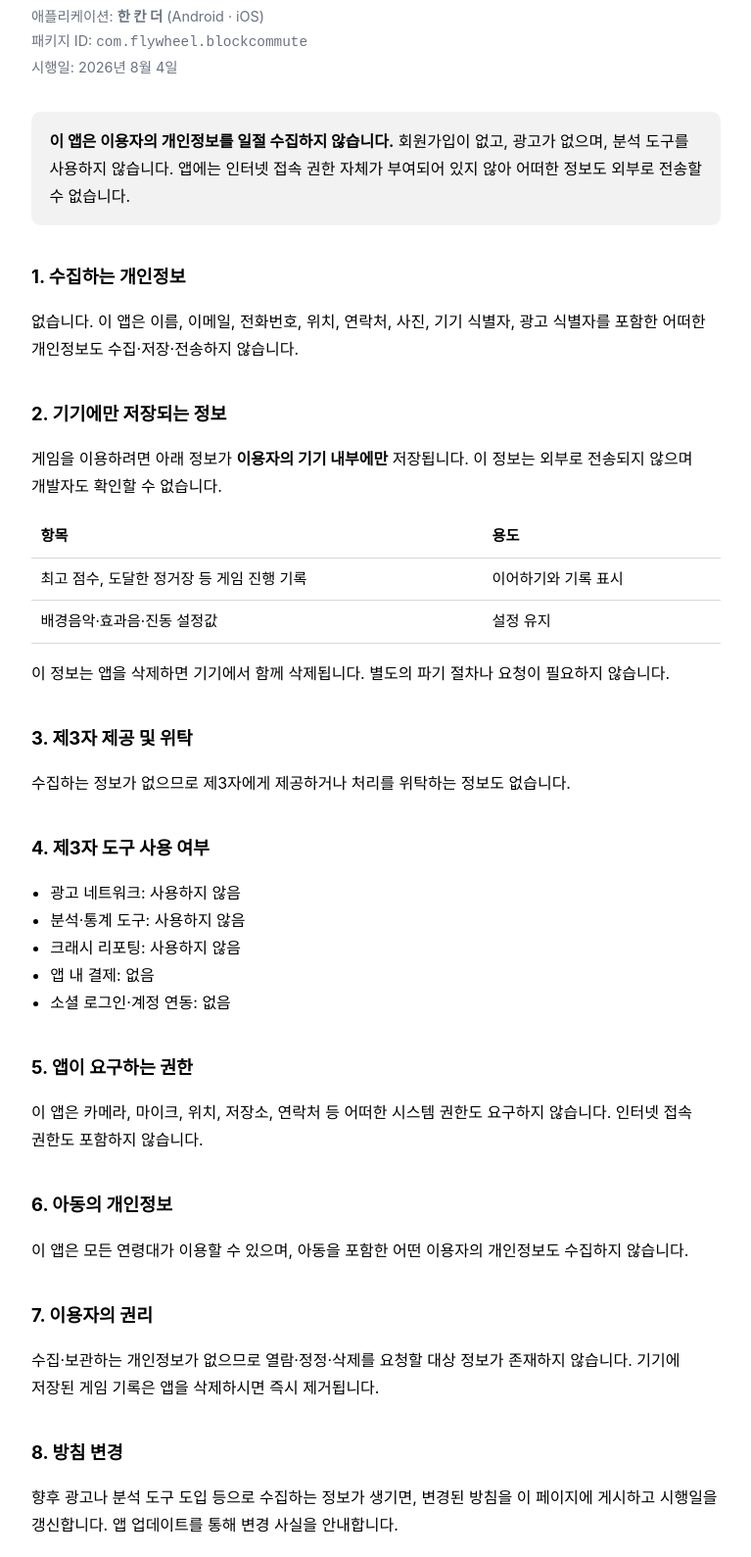
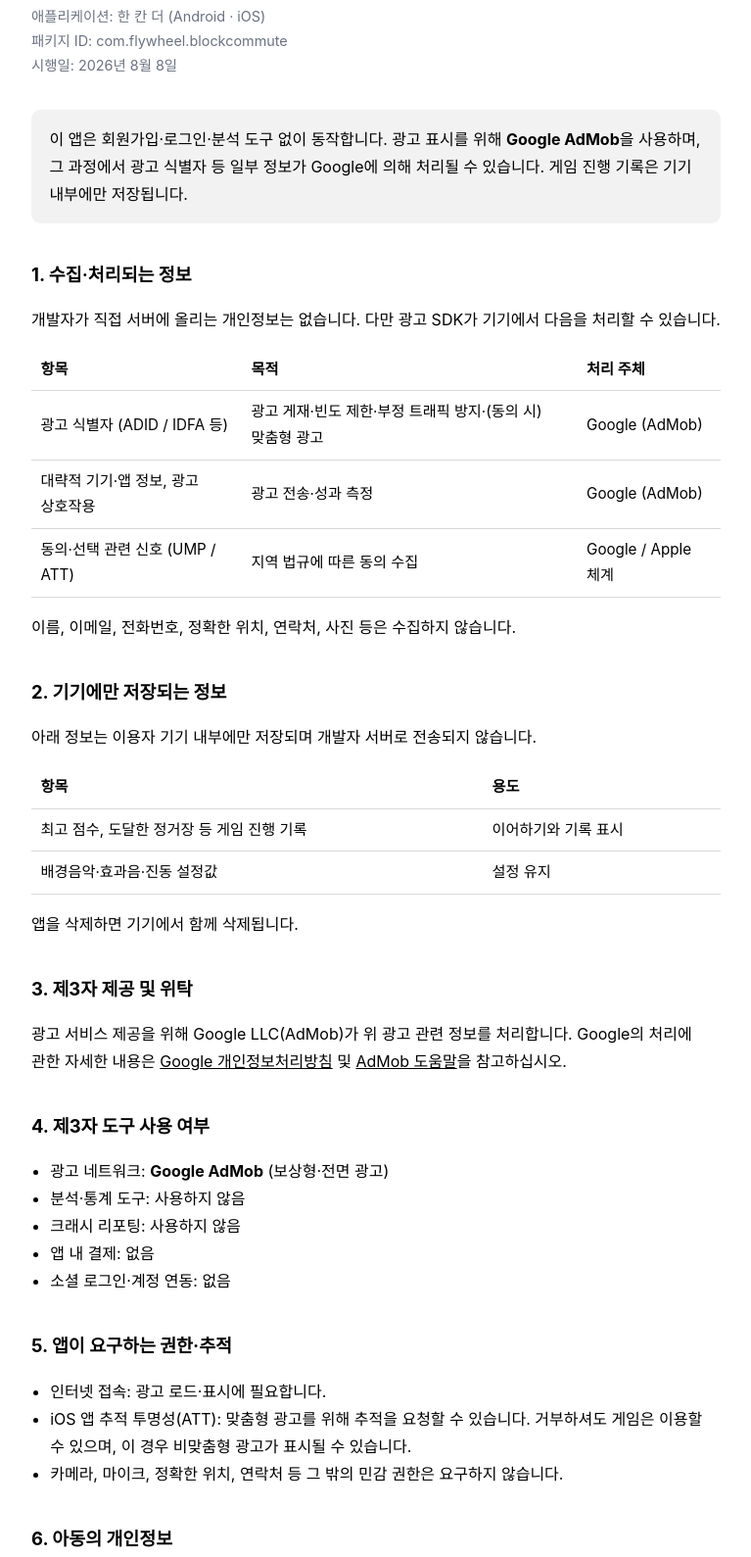
Before and after one commit to devgster/devgster.github.io, a plain HTML site: page hankandeo/privacy/index.html in a window 1280 px wide. Shown: the part 77-1666 px from the top of the page at 98% size, without its empty margins (256-1023 px from the left). Drawn offline with Linux system fonts and the light colour scheme.

Commit message:
Revise hankandeo privacy policy for AdMob

```diff
--- a/hankandeo/privacy/index.html
+++ b/hankandeo/privacy/index.html
@@ -26,72 +26,101 @@
   </style>
 </head>
 <body>
-
   <h1>개인정보처리방침</h1>
   <p class="meta">
-  애플리케이션: <strong>한 칸 더</strong> (Android · iOS)<br>
-  패키지 ID: <code>com.flywheel.blockcommute</code><br>
-  시행일: 2026년 8월 4일
+    애플리케이션: 한 칸 더 (Android · iOS)<br>
+    패키지 ID: com.flywheel.blockcommute<br>
+    시행일: 2026년 8월 8일
   </p>
 
   <p class="lede">
-  <strong>이 앱은 이용자의 개인정보를 일절 수집하지 않습니다.</strong>
-  회원가입이 없고, 광고가 없으며, 분석 도구를 사용하지 않습니다.
-  앱에는 인터넷 접속 권한 자체가 부여되어 있지 않아 어떠한 정보도 외부로
-  전송할 수 없습니다.
+    이 앱은 회원가입·로그인·분석 도구 없이 동작합니다.
+    광고 표시를 위해 <strong>Google AdMob</strong>을 사용하며, 그 과정에서
+    광고 식별자 등 일부 정보가 Google에 의해 처리될 수 있습니다.
+    게임 진행 기록은 기기 내부에만 저장됩니다.
   </p>
 
-<h2>1. 수집하는 개인정보</h2>
-<p>없습니다. 이 앱은 이름, 이메일, 전화번호, 위치, 연락처, 사진, 기기 식별자,
-광고 식별자를 포함한 어떠한 개인정보도 수집·저장·전송하지 않습니다.</p>
+  <h2>1. 수집·처리되는 정보</h2>
+  <p>개발자가 직접 서버에 올리는 개인정보는 없습니다. 다만 광고 SDK가 기기에서 다음을 처리할 수 있습니다.</p>
+  <table>
+    <thead><tr><th>항목</th><th>목적</th><th>처리 주체</th></tr></thead>
+    <tbody>
+      <tr>
+        <td>광고 식별자 (ADID / IDFA 등)</td>
+        <td>광고 게재·빈도 제한·부정 트래픽 방지·(동의 시) 맞춤형 광고</td>
+        <td>Google (AdMob)</td>
+      </tr>
+      <tr>
+        <td>대략적 기기·앱 정보, 광고 상호작용</td>
+        <td>광고 전송·성과 측정</td>
+        <td>Google (AdMob)</td>
+      </tr>
+      <tr>
+        <td>동의·선택 관련 신호 (UMP / ATT)</td>
+        <td>지역 법규에 따른 동의 수집</td>
+        <td>Google / Apple 체계</td>
+      </tr>
+    </tbody>
+  </table>
+  <p>이름, 이메일, 전화번호, 정확한 위치, 연락처, 사진 등은 수집하지 않습니다.</p>
 
   <h2>2. 기기에만 저장되는 정보</h2>
-<p>게임을 이용하려면 아래 정보가 <strong>이용자의 기기 내부에만</strong> 저장됩니다.
-이 정보는 외부로 전송되지 않으며 개발자도 확인할 수 없습니다.</p>
+  <p>아래 정보는 이용자 기기 내부에만 저장되며 개발자 서버로 전송되지 않습니다.</p>
   <table>
-  <tr><th>항목</th><th>용도</th></tr>
+    <thead><tr><th>항목</th><th>용도</th></tr></thead>
+    <tbody>
       <tr><td>최고 점수, 도달한 정거장 등 게임 진행 기록</td><td>이어하기와 기록 표시</td></tr>
       <tr><td>배경음악·효과음·진동 설정값</td><td>설정 유지</td></tr>
+    </tbody>
   </table>
-<p>이 정보는 앱을 삭제하면 기기에서 함께 삭제됩니다. 별도의 파기 절차나
-요청이 필요하지 않습니다.</p>
+  <p>앱을 삭제하면 기기에서 함께 삭제됩니다.</p>
 
   <h2>3. 제3자 제공 및 위탁</h2>
-<p>수집하는 정보가 없으므로 제3자에게 제공하거나 처리를 위탁하는 정보도 없습니다.</p>
+  <p>
+    광고 서비스 제공을 위해 Google LLC(AdMob)가 위 광고 관련 정보를 처리합니다.
+    Google의 처리에 관한 자세한 내용은
+    <a href="https://policies.google.com/privacy">Google 개인정보처리방침</a> 및
+    <a href="https://support.google.com/admob/answer/6128543">AdMob 도움말</a>을 참고하십시오.
+  </p>
 
   <h2>4. 제3자 도구 사용 여부</h2>
   <ul>
-  <li>광고 네트워크: 사용하지 않음</li>
+    <li>광고 네트워크: <strong>Google AdMob</strong> (보상형·전면 광고)</li>
     <li>분석·통계 도구: 사용하지 않음</li>
     <li>크래시 리포팅: 사용하지 않음</li>
     <li>앱 내 결제: 없음</li>
     <li>소셜 로그인·계정 연동: 없음</li>
   </ul>
 
-<h2>5. 앱이 요구하는 권한</h2>
-<p>이 앱은 카메라, 마이크, 위치, 저장소, 연락처 등 어떠한 시스템 권한도
-요구하지 않습니다. 인터넷 접속 권한도 포함하지 않습니다.</p>
+  <h2>5. 앱이 요구하는 권한·추적</h2>
+  <ul>
+    <li>인터넷 접속: 광고 로드·표시에 필요합니다.</li>
+    <li>iOS 앱 추적 투명성(ATT): 맞춤형 광고를 위해 추적을 요청할 수 있습니다.
+      거부하셔도 게임은 이용할 수 있으며, 이 경우 비맞춤형 광고가 표시될 수 있습니다.</li>
+    <li>카메라, 마이크, 정확한 위치, 연락처 등 그 밖의 민감 권한은 요구하지 않습니다.</li>
+  </ul>
 
   <h2>6. 아동의 개인정보</h2>
-<p>이 앱은 모든 연령대가 이용할 수 있으며, 아동을 포함한 어떤 이용자의
-개인정보도 수집하지 않습니다.</p>
+  <p>
+    이 앱은 만 13세 이상을 주 대상으로 합니다. 만 13세 미만 아동의 개인정보를
+    고의로 수집하지 않습니다.
+  </p>
 
   <h2>7. 이용자의 권리</h2>
-<p>수집·보관하는 개인정보가 없으므로 열람·정정·삭제를 요청할 대상 정보가
-존재하지 않습니다. 기기에 저장된 게임 기록은 앱을 삭제하시면 즉시 제거됩니다.</p>
+  <p>
+    기기 내 게임 기록은 앱 삭제로 제거할 수 있습니다.
+    광고 식별자 재설정·제한은 기기 설정(Google 광고 / Apple 추적)에서 변경할 수 있습니다.
+    그 밖의 문의는 아래 연락처로 요청해 주십시오.
+  </p>
 
   <h2>8. 방침 변경</h2>
-<p>향후 광고나 분석 도구 도입 등으로 수집하는 정보가 생기면, 변경된 방침을
-이 페이지에 게시하고 시행일을 갱신합니다. 앱 업데이트를 통해 변경 사실을
-안내합니다.</p>
+  <p>
+    수집 항목이나 광고·도구 구성이 바뀌면 이 페이지에 개정 내용을 게시하고 시행일을 갱신합니다.
+  </p>
 
   <h2>9. 문의</h2>
-<p>개인정보처리방침에 관한 문의는 아래로 연락해 주십시오.<br>
-이메일: <a href="mailto:devgster@gmail.com">devgster@gmail.com</a></p>
+  <p>개인정보처리방침에 관한 문의: <a href="mailto:devgster@gmail.com">devgster@gmail.com</a></p>
 
-<footer>
-  최종 수정일: 2026년 8월 4일
-</footer>
-
+  <footer>최종 수정일: 2026년 8월 8일</footer>
 </body>
 </html>
```
Lines whose indentation alone changed are shown as unchanged.
